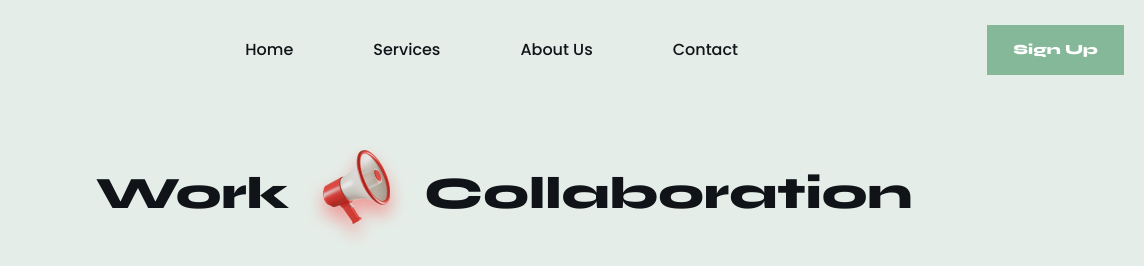
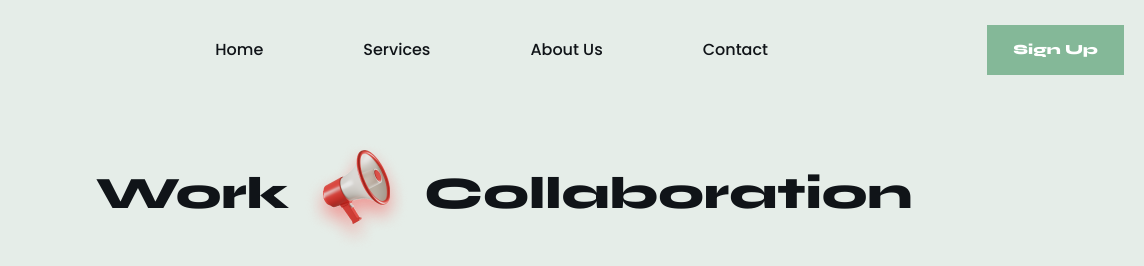
Before and after one commit to AlonaZhd/finance_agency, a plain HTML site: page index.html in a window 1280 px wide. Shown: the top 266 px of the page, 136-1280 px from the left. Drawn offline with nearby package versions, Linux system fonts and the light colour scheme.

Commit message:
Update style.css

```diff
--- a/css/style.css
+++ b/css/style.css
@@ -74,9 +74,9 @@
 }
 .menu-list {
     display: flex;
-    justify-content: space-between;
+    justify-content: center;
     align-items: center;
-    gap: 6rem;
+    gap: 8rem;
 }
 
 .text-menu {
```
